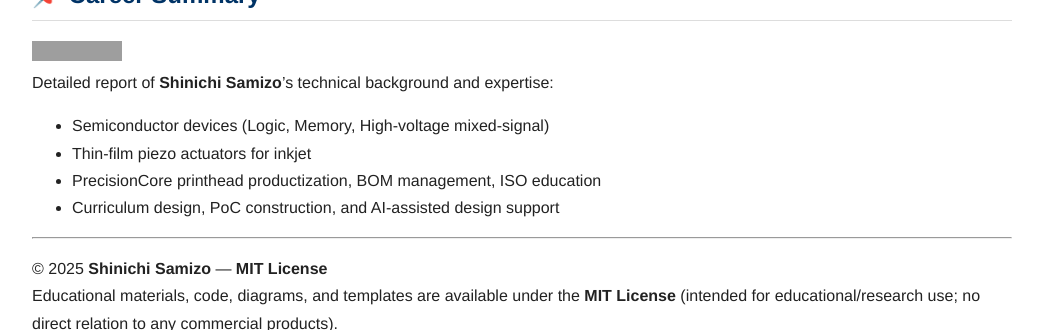
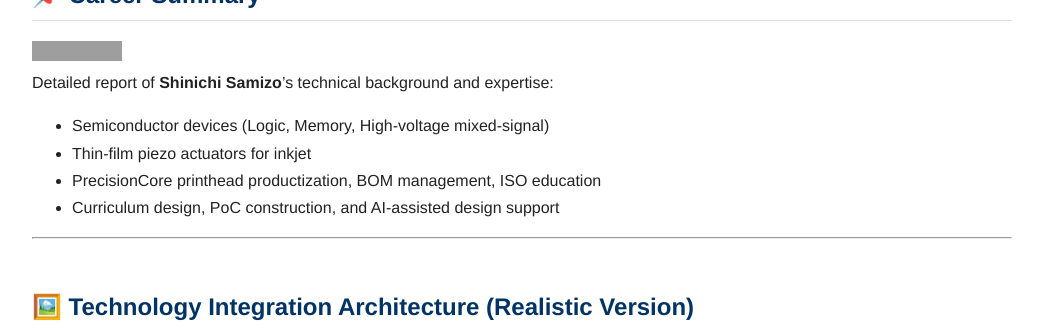
Before and after one commit to Samizo-AITL/Samizo-AITL.github.io, a Jekyll site: the page built from en/index.md, in a window 1280 px wide and 900 px high, scrolled down 5583 px, cut to the strip 0-330 px from the top of the window. Shown: the whole strip, without its empty margins (118-1161 px from the left). Built offline with Jekyll 4.4.1, drawn with Linux system fonts in a browser that asks for light colours; grey boxes are pictures that could not be loaded.

Commit message:
Update index.md

```diff
--- a/en/index.md
+++ b/en/index.md
@@ -135,11 +135,6 @@ Detailed report of **Shinichi Samizo**'s technical background and expertise:
 
 ---
 
-© 2025 **Shinichi Samizo** — **MIT License**
-Educational materials, code, diagrams, and templates are available under the **MIT License** (intended for educational/research use; no direct relation to any commercial products).
-
----
-
 ## 🖼️ **Technology Integration Architecture (Realistic Version)**
 
 <p align="center">
```
